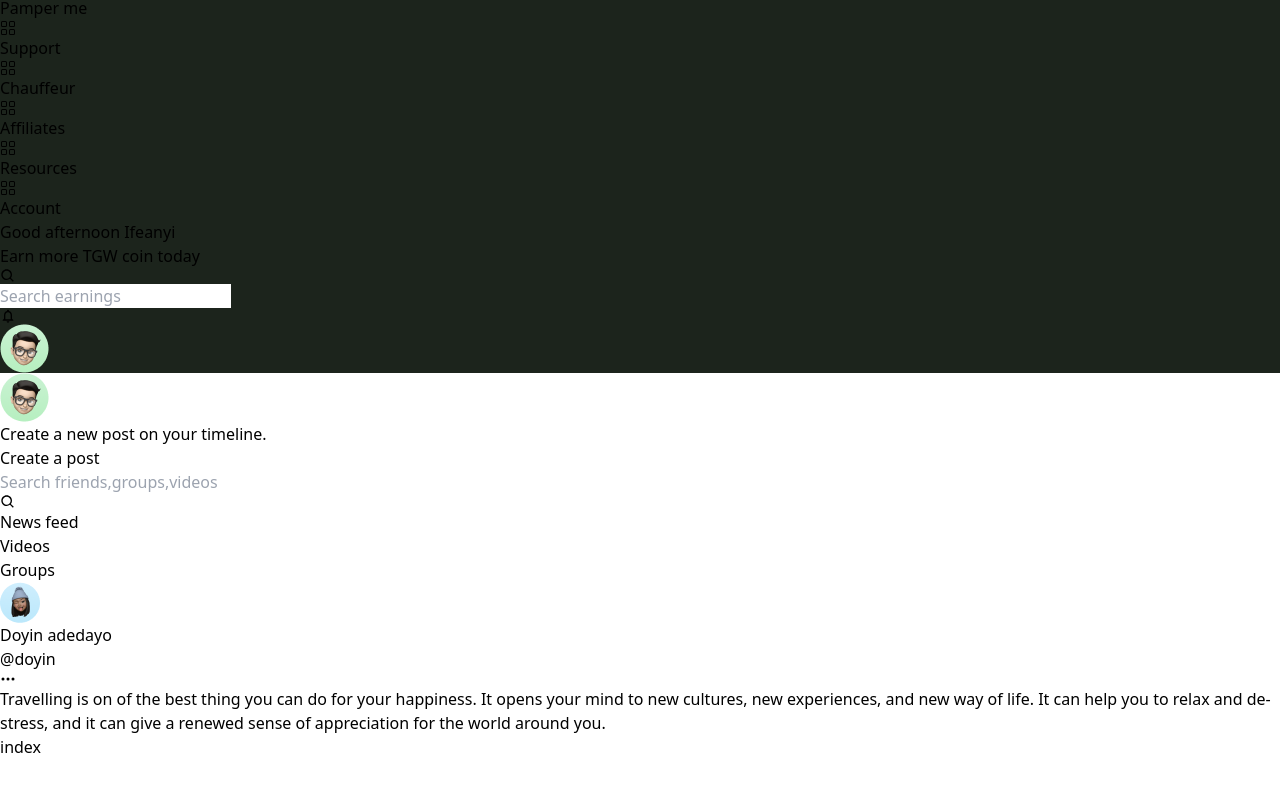
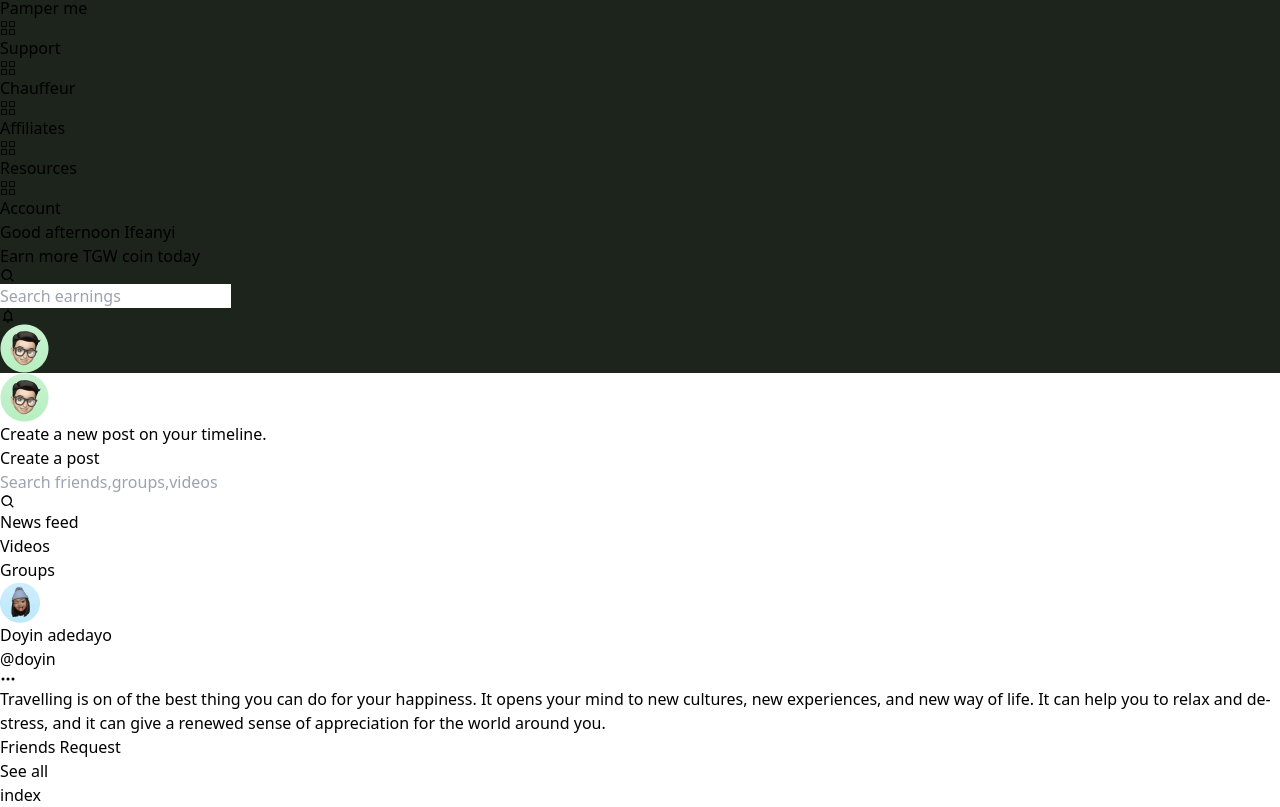
Before and after one commit to scapula07/foreign-wives, a React (Vite) app: page /dashboard in a window 1280 px wide. Shown: the part 285-1092 px from the top of the page. Before the commit the page ends 1044 px from the top, so only its background shows below. Built offline with nearby package versions, Linux system fonts and the light colour scheme; a web font is replaced by a local one.

Commit message:
dashboard logo1

```diff
--- a/src/modules/Dashboard/components/friends/index.jsx
+++ b/src/modules/Dashboard/components/friends/index.jsx
@@ -1,11 +1,19 @@
 import React from 'react'
+import post from "../../../../assets/post.png"
 
 export default function Friends() {
   return (
-    <div className='flex flex-col'>
+    <div className='flex flex-col w-full'>
+        <div className='w-full'>
+            <h5 className='text'>Friends Request</h5>
+            <h5>See all</h5>
+
+        </div>
         {[].map(()=>{
              return(
-                <div>
+                <div className='flex items-center'>
+
+
                 </div>
              )
         })}
```
